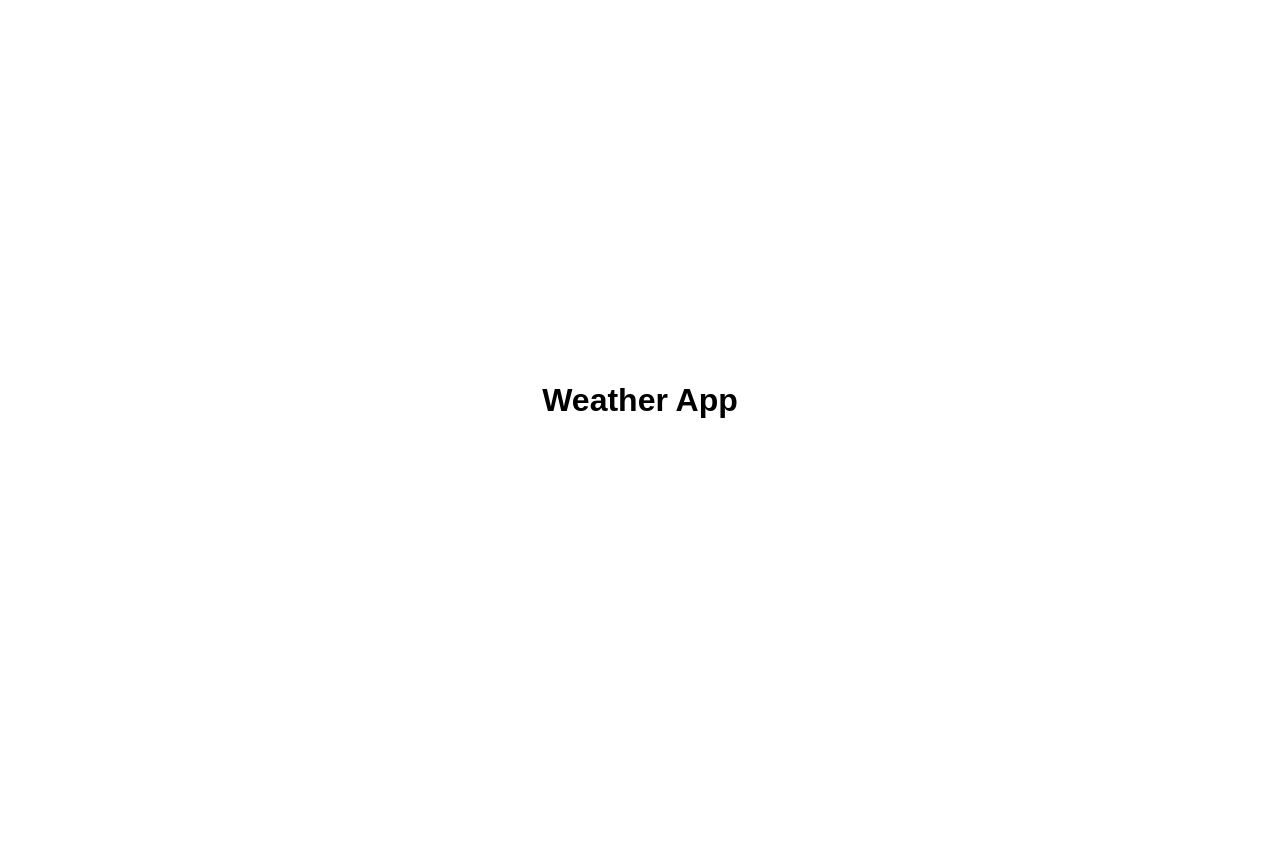
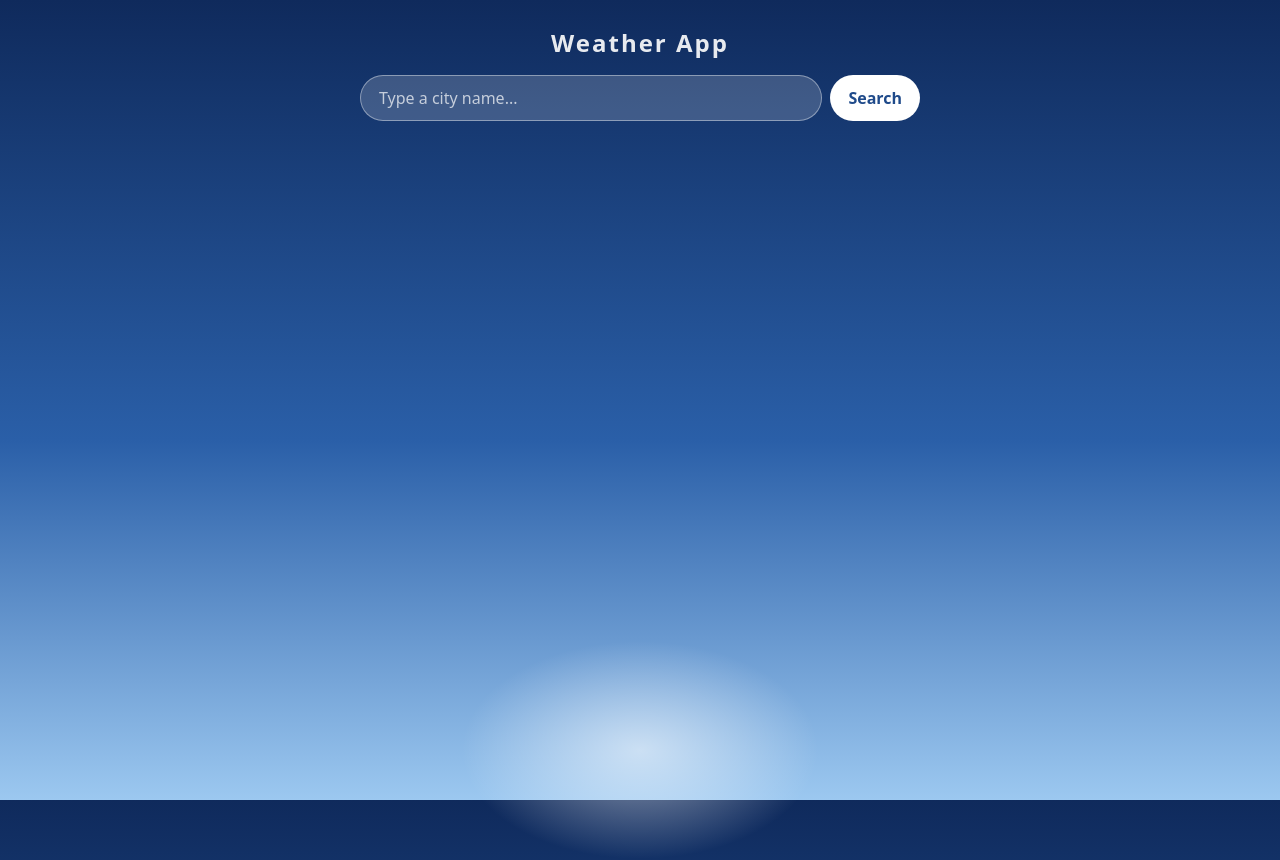
Before and after one commit to Sahanac17/15_11_weather, a plain HTML site: page index.html in a window 1280 px wide. Before the commit the page ends 800 px from the top, so only its background shows below. Drawn offline with Linux system fonts and the light colour scheme.

Commit message:
Build first screen in Window Seat design
Co-Authored-By: Claude Sonnet 5.5 <noreply@anthropic.com>
Claude-Session: https://claude.ai/code/session_01AwkcNPvJ4BsMEkgh3sNUWD

```diff
--- a/index.html
+++ b/index.html
@@ -7,7 +7,14 @@
   <link rel="stylesheet" href="style.css">
 </head>
 <body>
-  <h1>Weather App</h1>
+  <div class="glow"></div>
+  <main class="wrap">
+    <h1>Weather App</h1>
+    <div class="search">
+      <input type="text" placeholder="Type a city name..." aria-label="City name">
+      <button type="button">Search</button>
+    </div>
+  </main>
   <script src="script.js"></script>
 </body>
 </html>
--- a/style.css
+++ b/style.css
@@ -1,8 +1,87 @@
+* {
+  box-sizing: border-box;
+  margin: 0;
+  padding: 0;
+}
+
 body {
-  margin: 0;
+  position: relative;
   min-height: 100vh;
+  overflow: hidden;
+  font-family: ui-rounded, "SF Pro Rounded", "Arial Rounded MT Bold", "Varela Round", Nunito, Quicksand, system-ui, sans-serif;
+  color: #fff;
+  background: linear-gradient(180deg, #0f2a5c 0%, #2a5fa8 55%, #9cc8f0 100%);
+}
+
+.glow {
+  position: absolute;
+  left: 50%;
+  bottom: -60px;
+  width: 360px;
+  height: 220px;
+  margin-left: -180px;
+  background: radial-gradient(ellipse at center, rgba(255, 255, 255, 0.55), transparent 70%);
+}
+
+.wrap {
+  position: relative;
+  width: 100%;
+  max-width: 640px;
+  margin: 0 auto;
+  padding: 30px 16px;
   display: flex;
+  flex-direction: column;
   align-items: center;
-  justify-content: center;
-  font-family: Arial, sans-serif;
+  gap: 16px;
+  text-align: center;
 }
+
+h1 {
+  font-size: 20px;
+  font-weight: 600;
+  letter-spacing: 2px;
+  opacity: 0.9;
+}
+
+.search {
+  display: flex;
+  width: 100%;
+  gap: 8px;
+}
+
+.search input {
+  flex: 1;
+  min-width: 0;
+  padding: 11px 18px;
+  border: 1px solid rgba(255, 255, 255, 0.4);
+  border-radius: 999px;
+  outline: 0;
+  font: inherit;
+  color: #fff;
+  background: rgba(255, 255, 255, 0.18);
+}
+
+.search input::placeholder {
+  color: rgba(255, 255, 255, 0.7);
+}
+
+.search button {
+  padding: 11px 18px;
+  border: 0;
+  border-radius: 999px;
+  font: inherit;
+  font-weight: 700;
+  color: #1f4a8a;
+  background: #fff;
+  cursor: pointer;
+}
+
+@media (min-width: 700px) {
+  .wrap {
+    padding: 26px 40px;
+  }
+
+  h1 {
+    font-size: 24px;
+  }
+}
```
